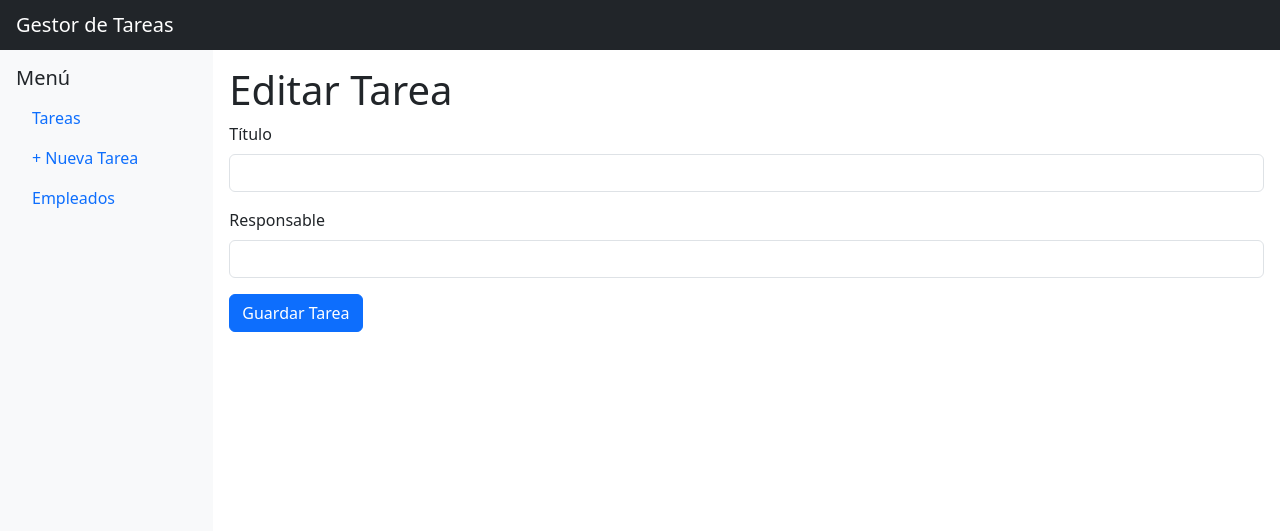
After one commit to dmtzsegura/gestor-tareas, a Flask app: template templates/editar_tarea.html in a window 1280 px wide. The commit adds this page. Shown: the top 531 px of the page. Run offline with Flask 3, Linux system fonts and the light colour scheme; the template is opened without the code that fills it, so the values that code supplies are empty.

Commit message:
Ruta editar_tarea, plantilla editar_tarea.html y botón index.html

```diff
--- a/app.py
+++ b/app.py
@@ -50,5 +50,15 @@ def actualizar_estatus(tarea_id):
     db.session.commit()
     return redirect(url_for("home"))
 
+@app.route("/editar/<int:tarea_id>", methods=["GET", "POST"])
+def editar_tarea(tarea_id):
+    tarea = Tarea.query.get_or_404(tarea_id)
+    if request.method == "POST":
+        tarea.titulo = request.form["titulo"]
+        tarea.responsable = request.form["responsable"]
+        db.session.commit()
+        return redirect(url_for("home"))
+    return render_template("editar_tarea.html", tarea=tarea)
+
 if __name__ == "__main__":
     app.run(debug=True)
--- /dev/null
+++ b/templates/editar_tarea.html
@@ -0,0 +1,20 @@
+
+{% extends "base.html" %}
+
+{% block content %}
+<h1>Editar Tarea</h1>
+
+<form method="POST">
+  <div class="mb-3">
+    <label class="form-label">Título</label>
+    <input type="text" class="form-control" name="titulo" value="{{ tarea.titulo }}"  required>
+  </div>
+
+  <div class="mb-3">
+    <label class="form-label">Responsable</label>
+    <input type="text" class="form-control" name="responsable" value="{{ tarea.responsable }}" required>
+  </div>
+
+  <button type="submit" class="btn btn-primary">Guardar Tarea</button>
+</form>
+{% endblock %}
--- a/templates/index.html
+++ b/templates/index.html
@@ -20,6 +20,8 @@
     <li class="list-group-item d-flex justify-content-between align-items-center">
       <span>{{ tarea.titulo }} - {{ tarea.responsable }} - {{ tarea.dias_transcurridos }} días</span>
 
+      <a href="{{ url_for('editar_tarea', tarea_id=tarea.id) }}" class="btn btn-sm btn-outline-secondary">Editar</a>
+
       <form method="POST" action="{{ url_for('actualizar_estatus', tarea_id=tarea.id) }}">
         <select name="estatus" class="form-select form-select-sm" onchange="this.form.submit()">
           <option value="Pendiente" {% if tarea.estatus == "Pendiente" %}selected{% endif %}>Pendiente</option>
```
